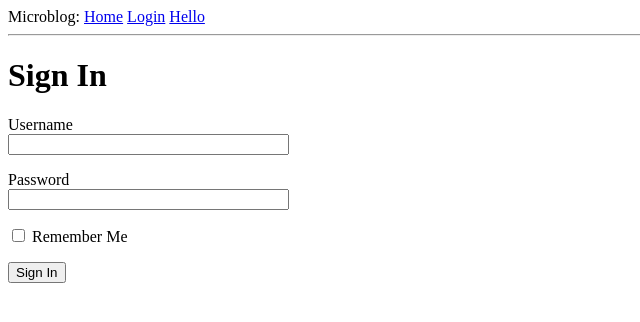
After one commit to Kefir4ic/flask_training, a Flask app: page /login in a window 1280 px wide. The commit adds this page. Shown: the top 322 px of the page, without its empty margins (0-640 px from the left). Run offline with Flask 2, Linux system fonts and the light colour scheme.

Commit message:
Окончание 3 занятия

```diff
--- a/app/__init__.py
+++ b/app/__init__.py
@@ -1,5 +1,7 @@
 from flask import Flask
+from config import Config
 
 app = Flask(__name__)
+app.config.from_object(Config)
 
 from app import routes
--- /dev/null
+++ b/app/forms.py
@@ -0,0 +1,9 @@
+from flask_wtf import FlaskForm
+from wtforms import StringField, PasswordField, BooleanField, SubmitField
+from wtforms.validators import DataRequired
+
+class LoginForm(FlaskForm):
+    username = StringField('Username', validators=[DataRequired()])
+    password = PasswordField('Password', validators=[DataRequired()])
+    remember_me = BooleanField('Remember Me')
+    submit = SubmitField('Sign In')
--- a/app/routes.py
+++ b/app/routes.py
@@ -1,13 +1,14 @@
 # -*- coding: utf-8 -*-
 from app import app
-from flask import render_template
+from flask import render_template, flash, redirect, url_for
+
+from app.forms import LoginForm
 
 
 @app.route('/')
 @app.route('/index')
-@app.route('/new')
 def index():
-    user = {'username': 'Эльдар Рязанов'}
+    user = {'username': 'Максим Тихомиров'}
     posts = [
         {
             'author': {'username': 'John'},
@@ -23,5 +24,20 @@ def index():
         }
     ]
     return render_template('index.html', title='Home', user=user, posts=posts)
-    # return "Hello, world!"
-    # return "Привет, мир!"
+
+
+@app.route('/login', methods=['GET', 'POST'])
+def login():
+    form = LoginForm()
+    if form.validate_on_submit():
+        flash('Login requested for user {}, remember_me={}'.format(
+            form.username.data, form.remember_me.data))
+        return redirect('/index')
+    return render_template('login.html', title='Sign In', form=form)
+
+
+@app.route('/say_hello')
+def say_hello():
+    english_hello = "Hello, world!"
+    russian_hello = "Привет, мир!"
+    return render_template('say_hello.html', title='Say Hello', english_hello=english_hello, russian_hello=russian_hello)
--- a/app/templates/base.html
+++ b/app/templates/base.html
@@ -1,14 +1,28 @@
 <html>
     <head>
-      {% if title %}
-      <title>{{ title }} - Microblog</title>
-      {% else %}
-      <title>Welcome to Microblog</title>
-      {% endif %}
+        {% if title %}
+        <title>{{ title }} - microblog</title>
+        {% else %}
+        <title>microblog</title>
+        {% endif %}
     </head>
     <body>
-        <div>Microblog: <a href="/index">Home</a></div>
+        <div>
+            Microblog:
+            <a href="/index">Home</a>
+            <a href="/login">Login</a>
+            <a href="/say_hello">Hello</a>
+        </div>
         <hr>
+        {% with messages = get_flashed_messages() %}
+        {% if messages %}
+        <ul>
+            {% for message in messages %}
+            <li>{{ message }}</li>
+            {% endfor %}
+        </ul>
+        {% endif %}
+        {% endwith %}
         {% block content %}{% endblock %}
     </body>
 </html>
--- /dev/null
+++ b/app/templates/login.html
@@ -0,0 +1,24 @@
+{% extends "base.html" %}
+
+{% block content %}
+    <h1>Sign In</h1>
+    <form action="" method="post"  novalidate>
+        {{ form.hidden_tag() }}
+        <p>
+            {{ form.username.label }}<br>
+            {{ form.username(size=32) }}<br>
+            {% for error in form.username.errors %}
+            <span style="color: red;">[{{ error }}]</span>
+            {% endfor %}
+        </p>
+        <p>
+            {{ form.password.label }}<br>
+            {{ form.password(size=32) }}<br>
+            {% for error in form.password.errors %}
+            <span style="color: red;">[{{ error }}]</span>
+            {% endfor %}
+        </p>
+        <p>{{ form.remember_me() }} {{ form.remember_me.label }}</p>
+        <p>{{ form.submit() }}</p>
+    </form>
+ {% endblock %}
--- /dev/null
+++ b/app/templates/say_hello.html
@@ -0,0 +1,6 @@
+{% extends "base.html" %}
+
+{% block content %}
+    <h1>{{ english_hello }}</h1>
+    <h1>{{ russian_hello }}</h1>
+{% endblock %}
--- /dev/null
+++ b/config.py
@@ -0,0 +1,5 @@
+import os
+
+
+class Config(object):
+    SECRET_KEY = os.environ.get('SECRET_KEY') or 'you-will-never-guess'
```
